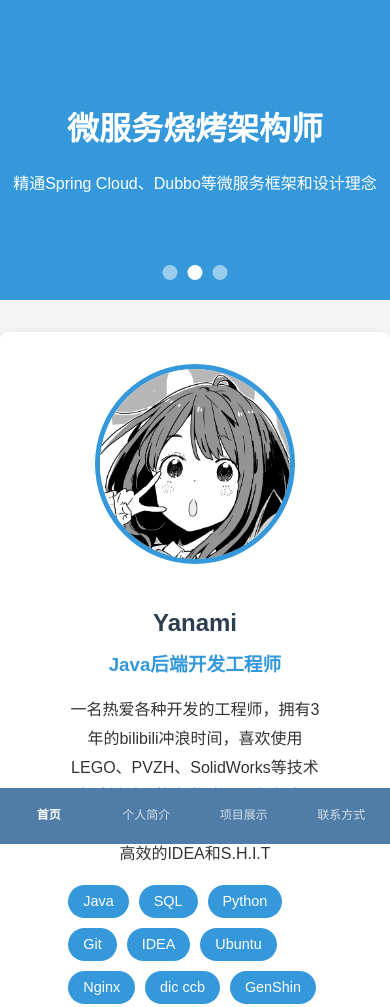
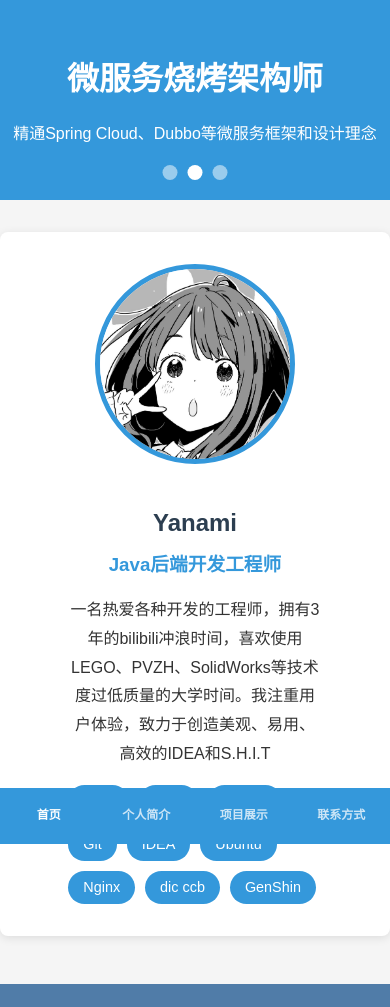
Before and after one commit to muaYoimiya/GRJLWeb, a website built with Vite: page index.html in a window 390 px wide. Shown: the top 1007 px of the page. Built offline with nearby package versions, Linux system fonts and the light colour scheme.

Commit message:
进一步优化移动端显示逻辑

```diff
--- a/css/carousel.css
+++ b/css/carousel.css
@@ -6,7 +6,7 @@
 .carousel {
     position: relative;
     width: 100%;
-    height: 400px;
+    height: 200px;
     overflow: hidden;
     margin-bottom: 2rem;
 }
--- a/css/header.css
+++ b/css/header.css
@@ -65,7 +65,7 @@ header {
     bottom: 0;
     left: 0;
     width: 100%;
-    background-color: #507ca8;
+    background-color: #3498db;
     z-index: 1000;
     justify-content: space-around;
     align-items: center;
@@ -82,6 +82,7 @@ header {
     color: rgba(255, 255, 255, 0.75);
     text-decoration: none;
     font-size: 0.75rem;
+    font-weight: bold;
     transition: color 0.3s ease;
 }
 
--- a/css/responsive.css
+++ b/css/responsive.css
@@ -134,7 +134,7 @@
     }
 
     .carousel {
-        height: 300px;
+        height: 200px;
     }
 
     .project-gallery {
```
